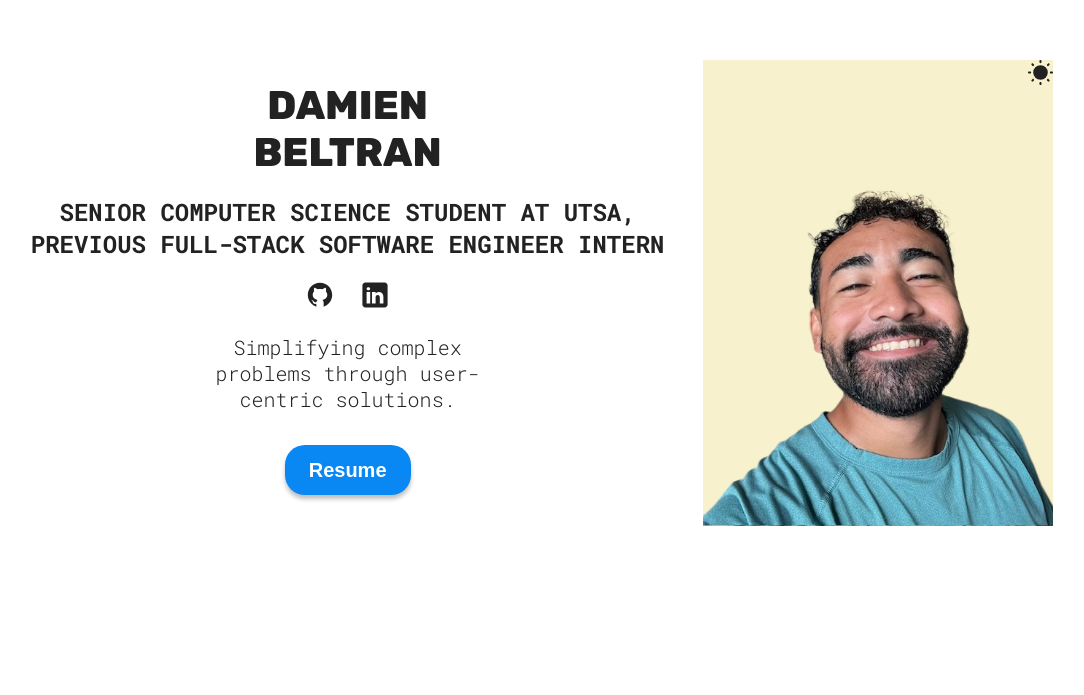
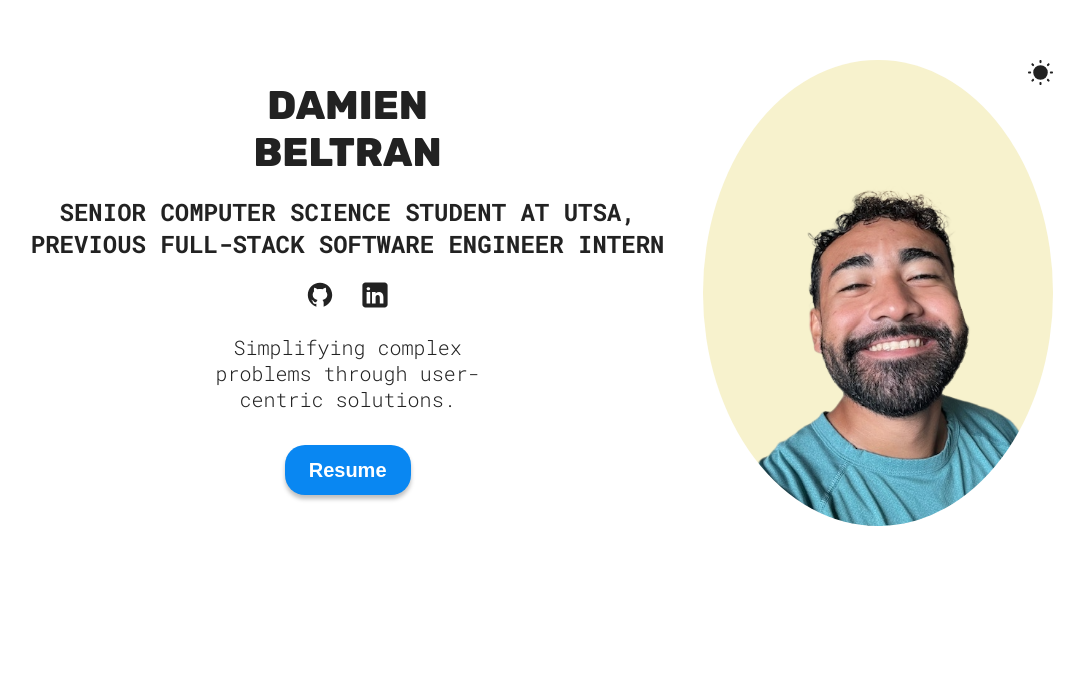
Before and after one commit to Damienb123/Developer-Portfolio, a React (Vite) app: page / in a window 1280 px wide. Shown: the part 105-800 px from the top of the page, without its empty margins (98-1182 px from the left). Built offline with nearby package versions, Linux system fonts and the light colour scheme.

Commit message:
Update HeroStyles.module.css

```diff
--- a/src/sections/Hero/HeroStyles.module.css
+++ b/src/sections/Hero/HeroStyles.module.css
@@ -8,7 +8,8 @@
   min-height: 500px;
 
   .hero {
-    max-width: 200px;
+  max-width: 150px; /* smaller than before */
+  border-radius: 50%; /* makes it a perfect circle */
   }
 
   span {
```
